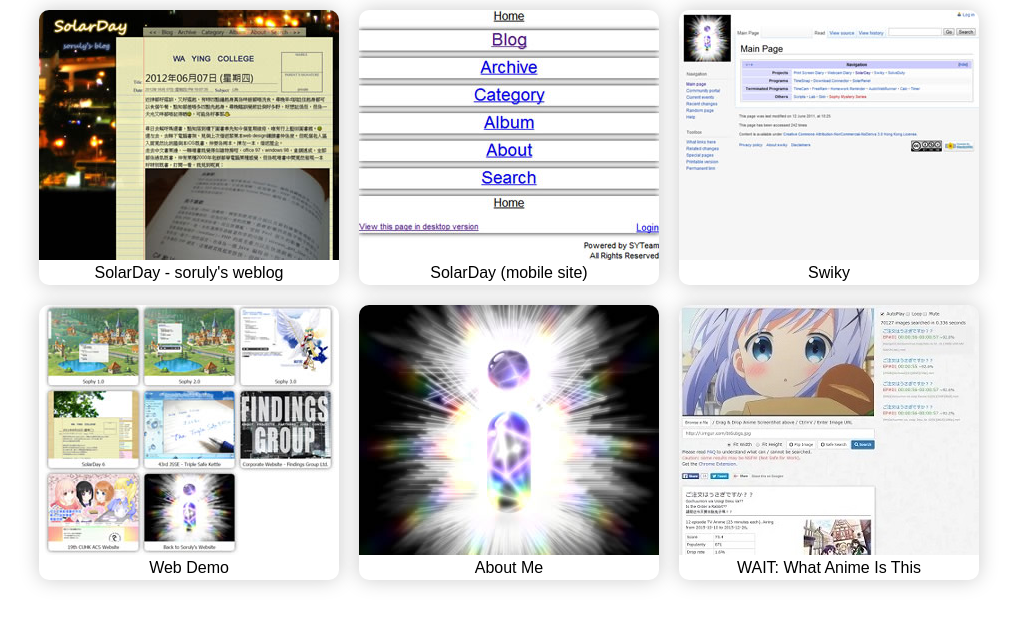
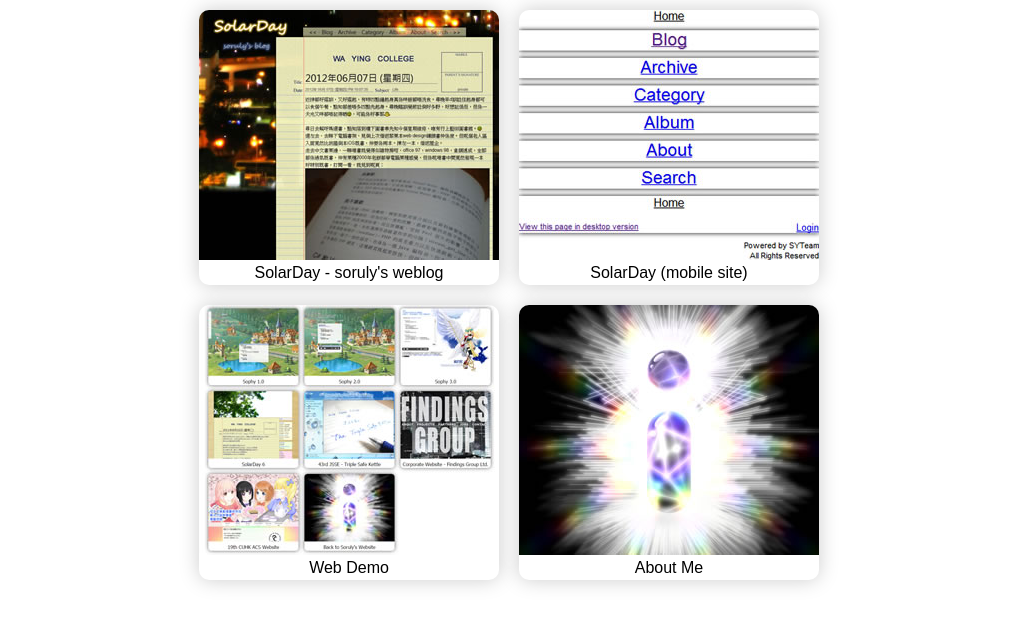
Before and after one commit to soruly/soruly.com, a plain HTML site: page index.html in a window 1280 px wide. Shown: the whole page, without its empty margins (131-1148 px from the left). Drawn offline with Linux system fonts and the light colour scheme.

Commit message:
Remove old wiki and whatanime link

```diff
--- a/index.html
+++ b/index.html
@@ -26,7 +26,7 @@
     justify-content: center;
     list-style-type: none;
     margin: auto;
-    max-width: 1000px;
+    max-width: 700px;
     padding: 0;
   }
 
@@ -60,16 +60,10 @@
   <a href="//m.soruly.com">
     <div class="item" style="background-image: url(m.jpg);">SolarDay (mobile site)</div>
   </a>
-  <a href="//wiki.soruly.com">
-    <div class="item" style="background-image: url(wiki.jpg);">Swiky</div>
-  </a>
   <a href="//demo.soruly.com">
     <div class="item" style="background-image: url(demo.jpg);">Web Demo</div>
   </a>
   <a href="//about.me/soruly">
     <div class="item" style="background-image: url(soruly.jpg);">About Me</div>
   </a>
-  <a href="//whatanime.ga">
-    <div class="item" style="background-image: url(whatanime.ga.jpg);">WAIT: What Anime Is This</div>
-  </a>
 </div>
```
